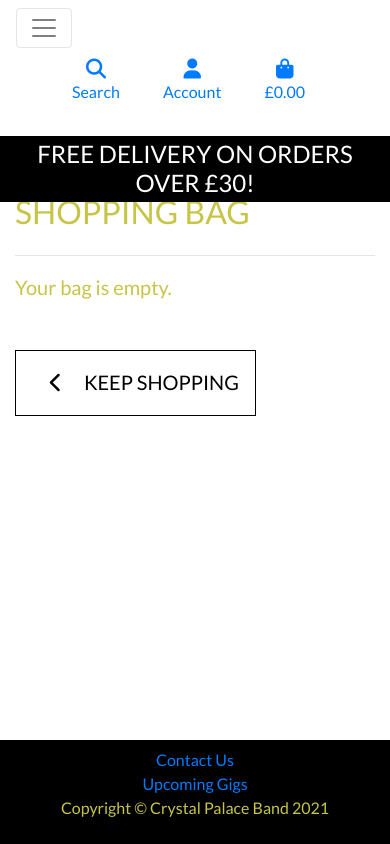
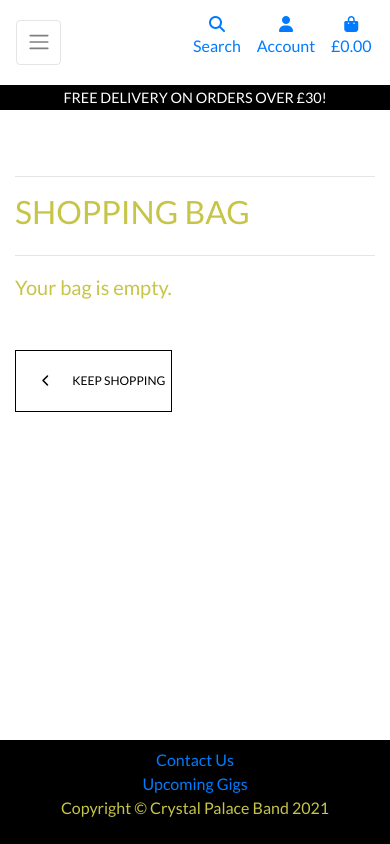
Before and after one commit to tubaman48/CI-MS4-cpb-shop, a Django app: page /bag/ in a window 390 px wide. Run offline with Django 3.2, Linux system fonts and the light colour scheme; some libraries are stand-ins or nearby versions.

Commit message:
base.css and login/reg refactor

```diff
--- a/static/css/base.css
+++ b/static/css/base.css
@@ -322,4 +322,40 @@ input[name='q']::placeholder {
     body {
         height: calc(100vh - 116px);
     }
+
+    .display-4.logo-font.text-black {
+        font-size: 2rem;
+    }
+
+    .nav-link {
+        padding: 0.15rem;
+    }
+
+    .nav-link i.fa-lg {
+        font-size: 1rem;
+    }
+
+    .navbar-toggler {
+        padding: .6rem .6rem;
+        font-size: 1rem;
+    }
+
+    #delivery-banner h4 {
+        font-size: .9rem;
+    }
+
+    .btn.btn-outline-black.rounded-0,
+    .btn.btn-black.rounded-0 {
+        padding: .375rem .375rem;
+    }
+
+    .btn.btn-outline-black.rounded-0.btn-lg,
+    .btn.btn-black.rounded-0.btn-lg {
+        padding: .375rem .375rem;
+        font-size: .75rem;
+    }
+
+    .increment-qty, .decrement-qty {
+        padding: .25rem .5rem !important;
+    }
 }
--- a/templates/allauth/account/base.html
+++ b/templates/allauth/account/base.html
@@ -4,7 +4,7 @@
     <div class="container header-container">
         <div class="overlay"></div>
         <div class="row">
-            <div class="col-6">
+            <div class="col-12 col-md-6">
                 <div class="allauth-form-inner-content">
                     {% block inner_content %}
                     {% endblock %}
--- a/templates/includes/main-nav.html
+++ b/templates/includes/main-nav.html
@@ -1,38 +1,38 @@
 <div class="collapse navbar-collapse" id="main-nav">
     <ul class="navbar-nav w-auto mx-auto pt-2">
         <li class="nav-item d-block d-lg-none">
-            <a class="font-weight-bold nav-link mr-5" href="{% url 'home' %}">
+            <a class="logo-font font-weight-bold nav-link text-black mr-5" href="{% url 'home' %}">
                 Home
             </a>
         </li>
 
         <li class="nav-item">
-            <a class="font-weight-bold nav-link mr-5" href="{% url 'products' %}?category=clothing">
+            <a class="logo-font font-weight-bold nav-link text-black mr-5" href="{% url 'products' %}?category=clothing">
                 Clothing
             </a>
         </li>
 
         <li class="nav-item">
-            <a class="font-weight-bold nav-link mr-5" href="{% url 'products' %}?category=homeware"">
+            <a class="logo-font font-weight-bold nav-link text-black mr-5" href="{% url 'products' %}?category=homeware"">
                 Homeware
             </a>
         </li>
 
         <li class="nav-item">
-            <a class="font-weight-bold nav-link mr-5" href="{% url 'products' %}?category=music">
+            <a class="logo-font font-weight-bold nav-link text-black mr-5" href="{% url 'products' %}?category=music">
                 Music
             </a>
         </li>
 
         <li class="nav-item">
-            <a class="font-weight-bold nav-link mr-5" href="{% url 'products' %}?category=clothing,homeware,music">
-                All Merch
+            <a class="logo-font font-weight-bold nav-link text-black mr-5" href="{% url 'products' %}?category=clothing,homeware,music">
+                All Merchandise
             </a>
         </li>
 
         <li class="nav-item dropdown">
-            <a class="font-weight-bold nav-link mr-5" href="#" id="all-products-link" data-toggle="dropdown" aria-haspopup="true" aria-expanded="false">
-                View Merch by...
+            <a class="logo-font font-weight-bold nav-link text-black mr-5" href="#" id="all-products-link" data-toggle="dropdown" aria-haspopup="true" aria-expanded="false">
+                View Merchandise by...
             </a>
             <div class="dropdown-menu border-0" aria-labelledby="all-products-link">
                 <a href="{% url 'products' %}?sort=price&direction=asc" class="dropdown-item">By Price</a>
@@ -43,7 +43,7 @@
         </li>
 
         <li class="nav-item upcoming-gigs">
-            <a class="font-weight-bold nav-link mr-5" href="{% url 'view_gigs' %}">
+            <a class="logo-font font-weight-bold nav-link text-black mr-5" href="{% url 'view_gigs' %}">
                 Upcoming Gigs
             </a>
         </li>
--- a/templates/includes/mobile-top-header.html
+++ b/templates/includes/mobile-top-header.html
@@ -40,7 +40,7 @@
                 {% if request.user.is_superuser %}
                     <a href="{% url 'add_product' %}" class="dropdown-item text-black">Product Management</a>
                 {% endif %}
-                <a href="" class="dropdown-item text-black">My Profile</a>
+                <a href="{% url 'profile' %}" class="dropdown-item text-black">My Profile</a>
                 <a href="{% url 'account_logout' %}" class="dropdown-item text-black">Logout</a>
             {% else %}
                 <a href="{% url 'account_signup' %}" class="dropdown-item text-black">Register</a>
```
